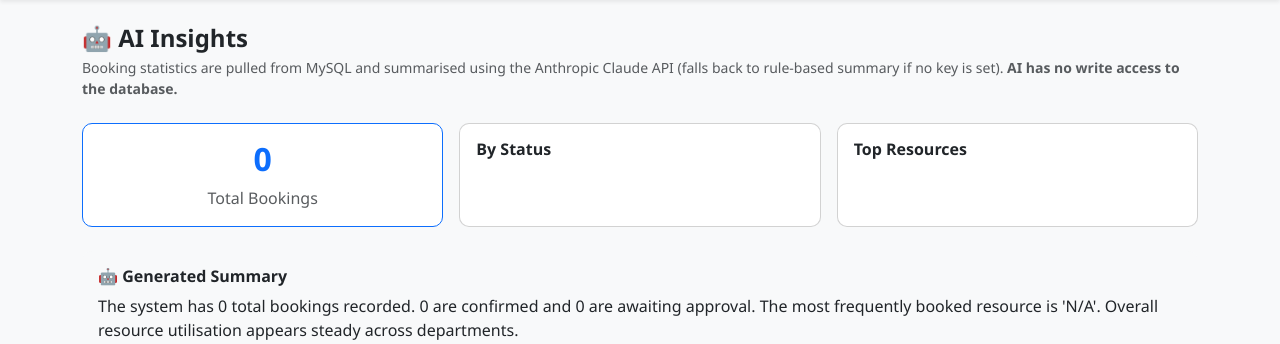
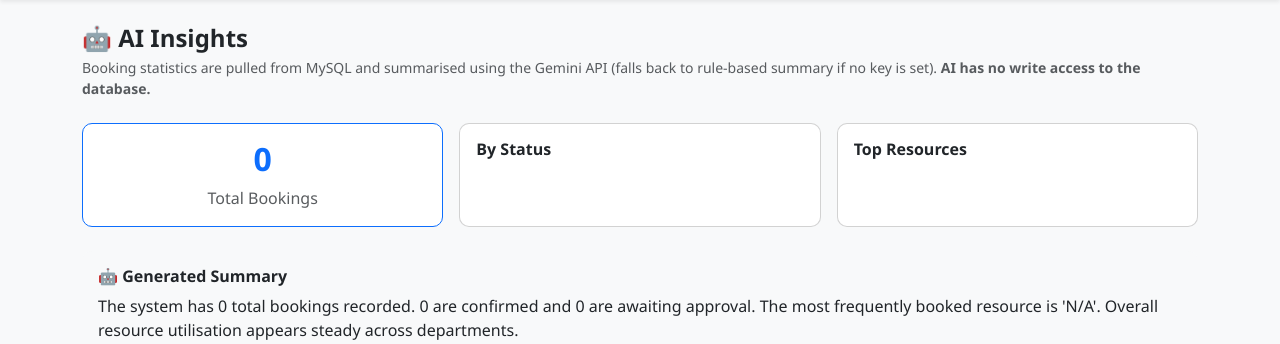
Before and after one commit to Sahaj47/unified-booking-system, a Flask app: page /ai-insights in a window 1280 px wide. Shown: the part 56-400 px from the top of the page. Run offline with Flask 3, Linux system fonts and the light colour scheme; the visitor is signed in with stand-in values (Sample User, id 1); data comes from the database, SQL or seed files in the repository; data that the repository does not hold is empty.

Commit message:
minor correction

```diff
--- a/templates/ai_insights.html
+++ b/templates/ai_insights.html
@@ -5,7 +5,7 @@
 <h4 class="fw-bold mb-1">🤖 AI Insights</h4>
 <p class="text-muted small mb-4">
   Booking statistics are pulled from MySQL and summarised using the
-  Anthropic Claude API (falls back to rule-based summary if no key is set).
+  Gemini API (falls back to rule-based summary if no key is set).
   <strong>AI has no write access to the database.</strong>
 </p>
 
```
